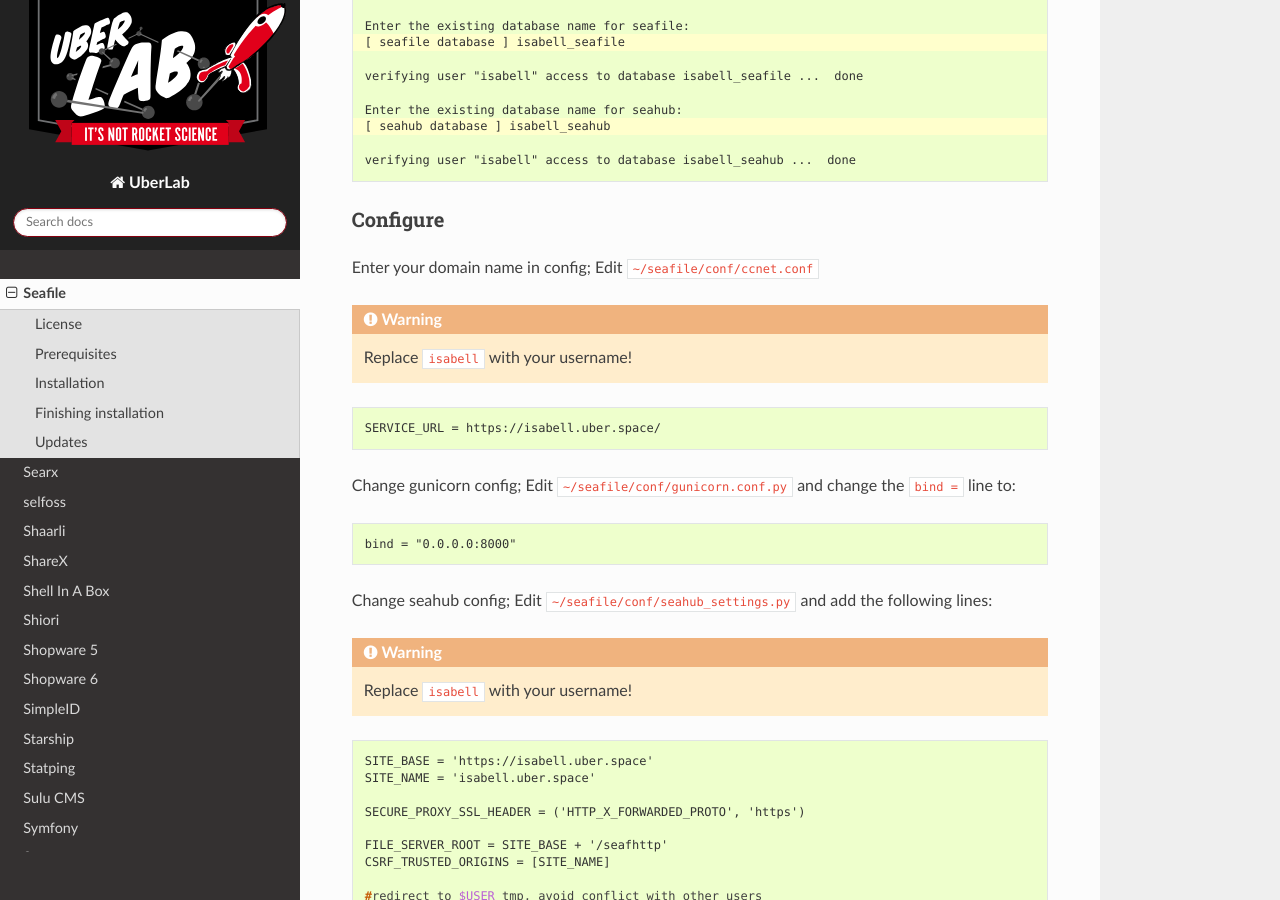
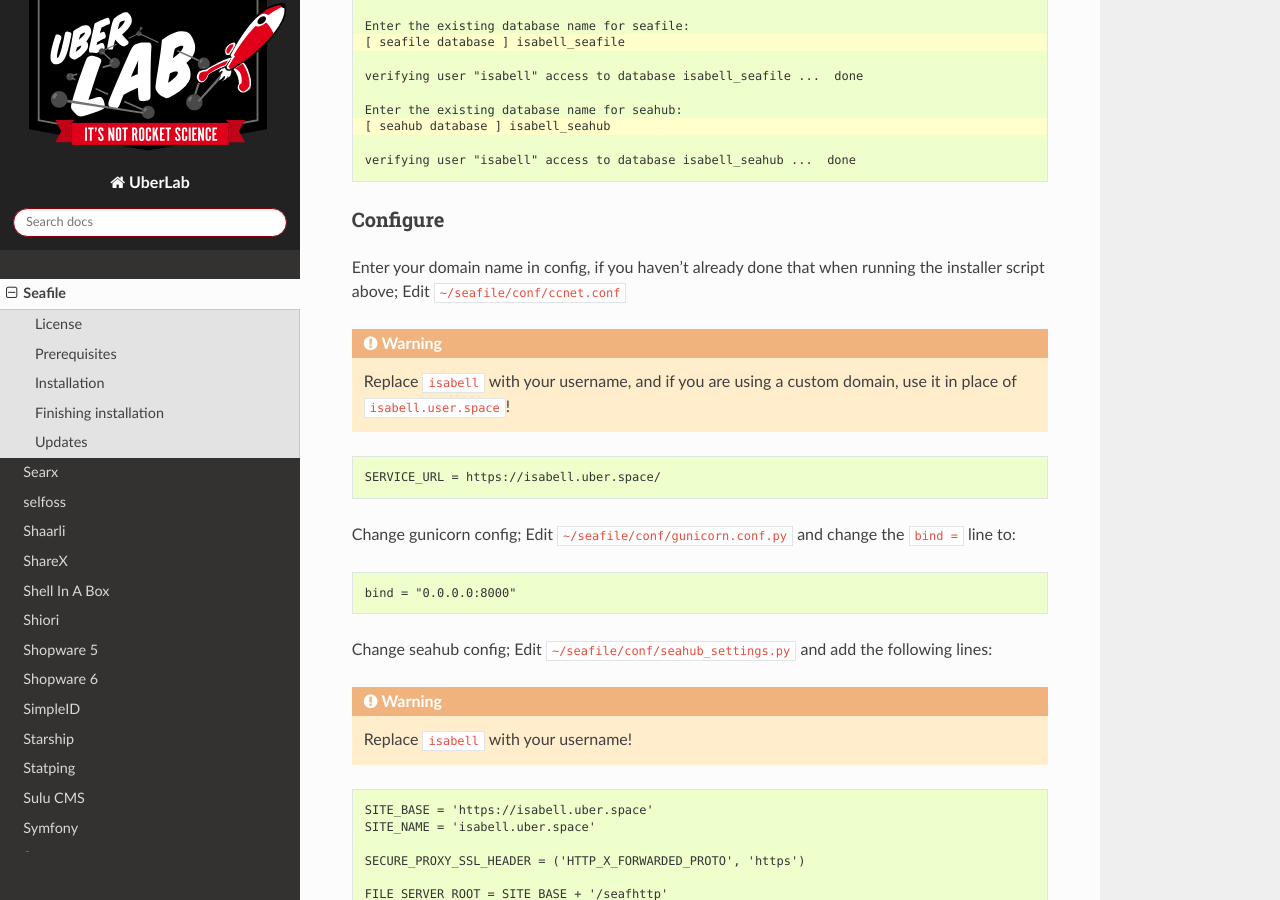
Before and after one commit to Uberspace/lab, a Sphinx documentation site: the page built from source/guide_seafile.rst, in a window 1280 px wide and 900 px high, scrolled down 3282 px. Built offline with Sphinx 7.4.7 and the Read the Docs theme 2.0.0, drawn with Linux system fonts in a browser that asks for light colours.

Commit message:
mention that domain can be set in installer script

```diff
--- a/source/guide_seafile.rst
+++ b/source/guide_seafile.rst
@@ -143,9 +143,9 @@
 Configure
 ---------
 
-Enter your domain name in config; Edit ``~/seafile/conf/ccnet.conf``
+Enter your domain name in config, if you haven't already done that when running the installer script above; Edit ``~/seafile/conf/ccnet.conf``
 
-.. warning:: Replace ``isabell`` with your username!
+.. warning:: Replace ``isabell`` with your username, and if you are using a custom domain, use it in place of ``isabell.user.space``!
 
 .. code-block:: console
 
```
